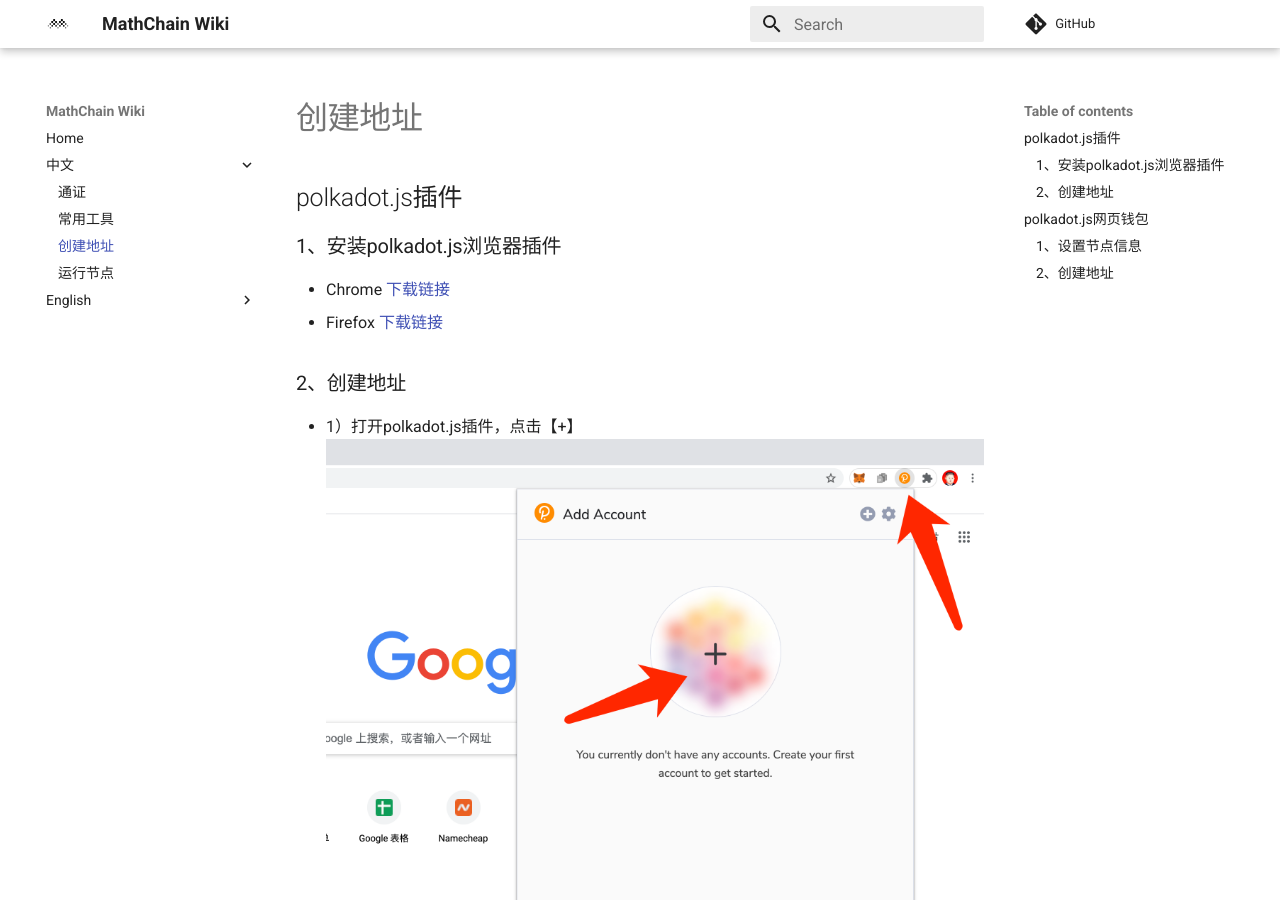
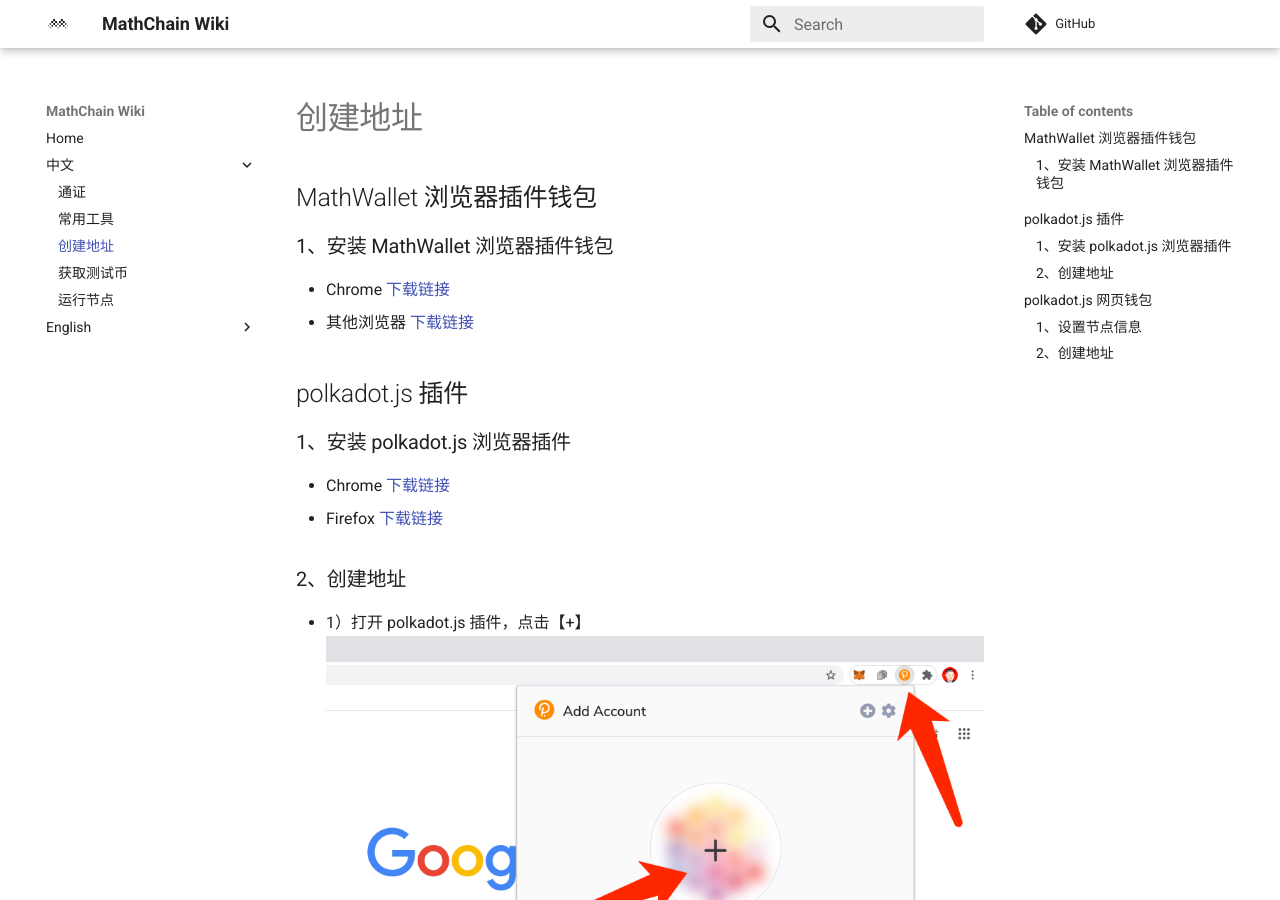
Before and after one commit to mathwallet/docs.mathchain.org, an MkDocs documentation site: the page built from docs/cn/tut_create_account.md, in a window 1280 px wide and 900 px high. Built offline with MkDocs 1.6.1 and Material for MkDocs 9.7.7, drawn with Linux system fonts in a browser that asks for light colours; comment, search, counter and statistics services are not loaded; some of the changed text lies outside the part shown.

Commit message:
update tut faucet

```diff
--- a/docs/cn/tut_create_account.md
+++ b/docs/cn/tut_create_account.md
@@ -1,13 +1,25 @@
-## polkadot.js插件
+## MathWallet 浏览器插件钱包
 
-### 1、安装polkadot.js浏览器插件
+### 1、安装 MathWallet 浏览器插件钱包
+
+- Chrome [下载链接](https://chrome.google.com/webstore/detail/math-wallet/afbcbjpbpfadlkmhmclhkeeodmamcflc/related?hl=zh-CN)
+- 其他浏览器 [下载链接](https://mathwallet.org/zh-cn/)
+
+###
+
+
+
+
+## polkadot.js 插件
+
+### 1、安装 polkadot.js 浏览器插件
 
 - Chrome [下载链接](https://chrome.google.com/webstore/detail/polkadot%7Bjs%7D-extension/mopnmbcafieddcagagdcbnhejhlodfdd?hl=en)
 - Firefox [下载链接](https://addons.mozilla.org/en-US/firefox/addon/polkadot-js-extension/)
 
 ### 2、创建地址
 
-- 1）打开polkadot.js插件，点击【+】
+- 1）打开 polkadot.js 插件，点击【+】
 ![](/images/tut_create_account/1_1.png)
 - 2）备份助记词
 ![](/images/tut_create_account/1_2.png)
@@ -15,15 +27,16 @@
 ![](/images/tut_create_account/1_3.png)
 - 4）右上角点击设置，将地址格式切换到【MathChain Mainnet/Testnet】
 ![](/images/tut_create_account/1_4.png)
-- 5）主页面显示的地址即为MathChain Mainnet/Testnet的地址
+- 5）主页面显示的地址即为 MathChain Mainnet/Testnet 的地址
 ![](/images/tut_create_account/1_5.png)
 
-## polkadot.js网页钱包
+## polkadot.js 网页钱包
 
 ### 1、设置节点信息
 
-- 1 )进入polkadot.js网页钱包[【链接】](https://polkadot.js.org/apps/#/accounts)，设置节点信息，点击【转换】[wss://galois.maiziqianbao.net/ws]
+- 1 )进入 polkadot.js 网页钱包[【链接】](https://polkadot.js.org/apps/#/accounts)，设置节点信息，点击【转换】[wss://galois.maiziqianbao.net/ws]
 ![](/images/tut_create_account/2_1.png)
+- 【此链接无需配置节点信息】https://polkadot.js.org/apps/?rpc=wss%3A%2F%2Fgalois.maiziqianbao.net%2Fws#/extrinsics
 
 ### 2、创建地址
 
--- a/mkdocs.yml
+++ b/mkdocs.yml
@@ -15,6 +15,7 @@
       - '通证': cn/token.md
       - '常用工具': cn/tools.md
       - '创建地址': cn/tut_create_account.md
+      - '获取测试币': cn/tut_testnet_faucet.md
       - '运行节点': cn/tut_run_node.md
     - English:
       - 'Run Node': en/tut_run_node.md
```
Also changed, not shown: docs/cn/tut_testnet_faucet.md (added, +10 -0 lines), docs/images/tut_testnet_faucet/1_1.png (added), docs/images/tut_testnet_faucet/1_2.png (added), 2 other files.
